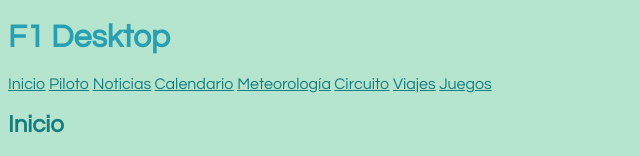
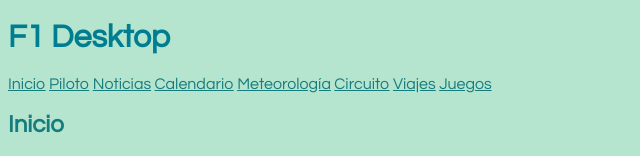
Before and after one commit to UO222898/SEW, a plain HTML site: page F1Desktop/index.html in a window 1280 px wide. Shown: the top 156 px of the page, without its empty margins (0-640 px from the left). Drawn offline with Linux system fonts and the light colour scheme.

Commit message:
Update estilo.css

```diff
--- a/F1Desktop/estilo/estilo.css
+++ b/F1Desktop/estilo/estilo.css
@@ -9,7 +9,7 @@ header{
     background-color:#98d7c2;
 }
 h1{
-    color:#29a0b1;
+    color:#007E91;
 }
 a{
     color:#167d7f;
```
